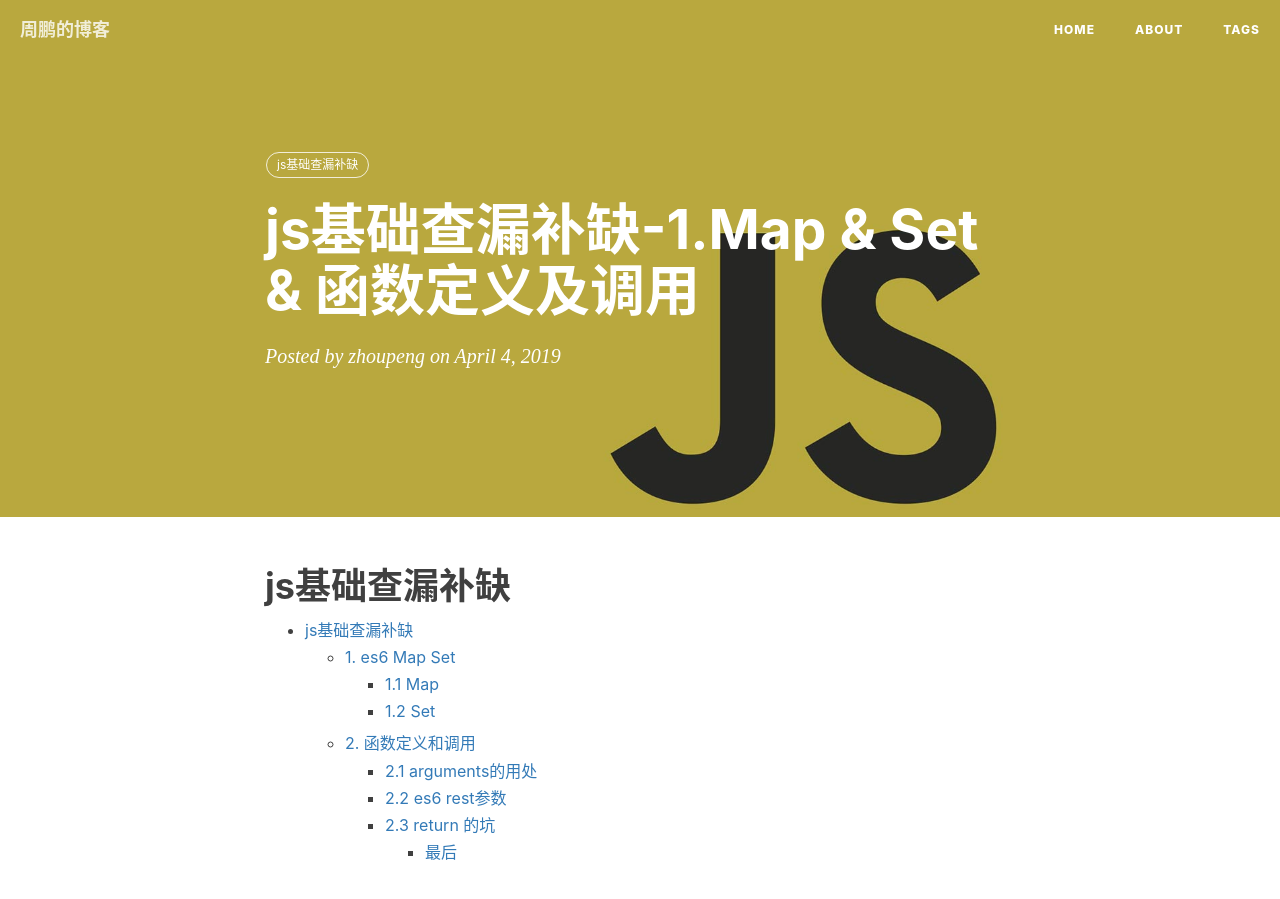
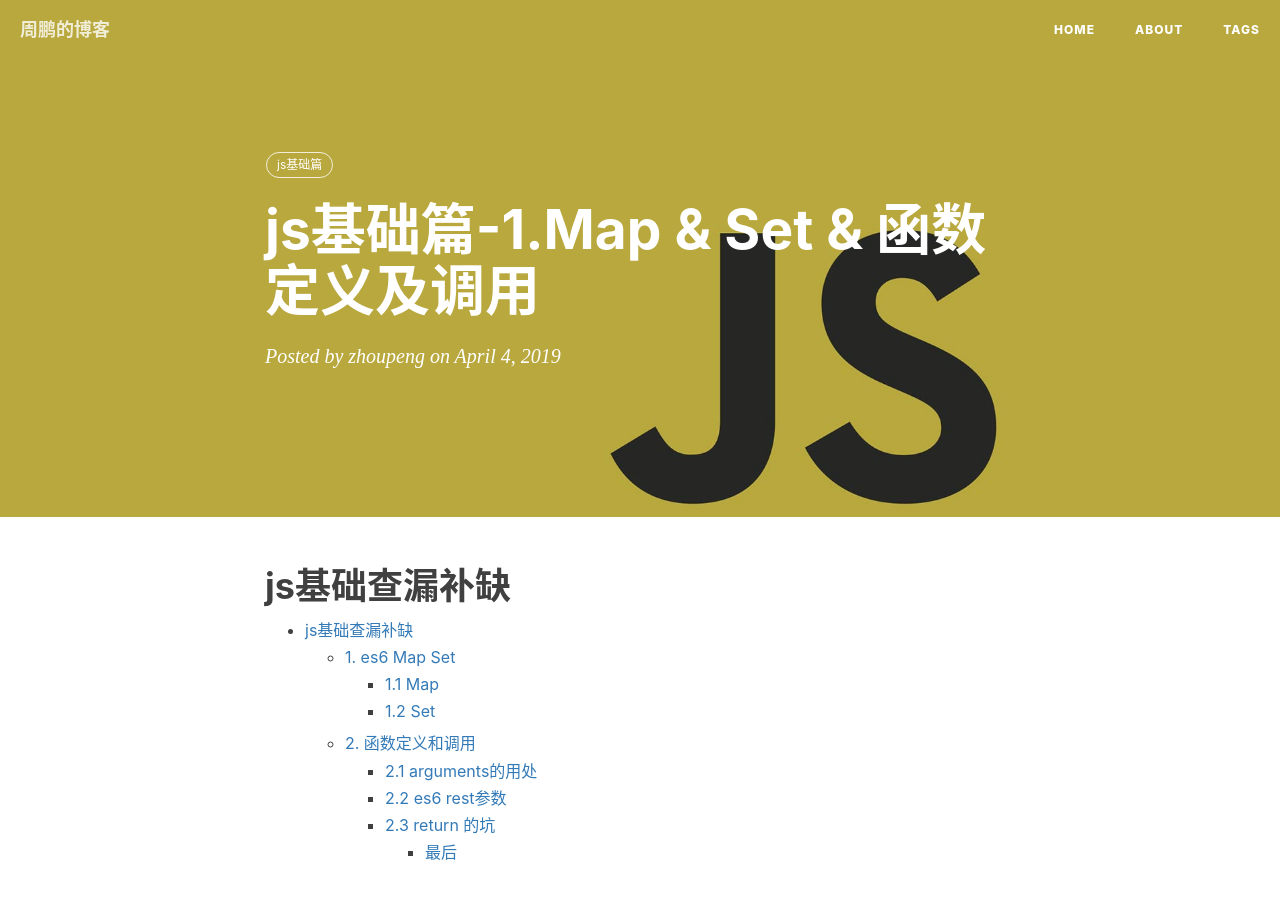
Before and after one commit to ttypZhoupeng/my-blog, a Jekyll site: the page built from _posts/2019-04-04-js_basic.md, in a window 1280 px wide and 900 px high. Built offline with Jekyll 4.4.1, drawn with Linux system fonts in a browser that asks for light colours; comment, search, counter and statistics services are not loaded.

Commit message:
修改部分文章标题

```diff
--- a/_posts/2019-04-04-js_basic.md
+++ b/_posts/2019-04-04-js_basic.md
@@ -1,10 +1,10 @@
 ---
 layout: post
-title: js基础查漏补缺-1.Map & Set & 函数定义及调用
+title: js基础篇-1.Map & Set & 函数定义及调用
 date: 2019-04-04
 author:     "zhoupeng"
 header-img: "img/post-bg-js-version.jpg"
-tags: js基础查漏补缺
+tags: js基础篇
 ---
 
 # js基础查漏补缺
@@ -231,4 +231,4 @@ function foo() {
 
 如果觉得对您有帮助的话，也可点个赞，点个收藏，点关注不迷路。
 
-转载请注明：[周鹏的博客](https://ttypzhoupeng.github.io/my-blog) » [点击阅读原文](https://ttypzhoupeng.github.io/my-blog/2018/09/01/js_basic/)
+转载请注明：[周鹏的博客](https://ttypzhoupeng.github.io/my-blog) » [点击阅读原文](https://ttypzhoupeng.github.io/my-blog/2019/04/04/js_basic/)
```
Also changed, not shown: _posts/2019-03-01-vue_clipboard.md (+1 -1 lines).
